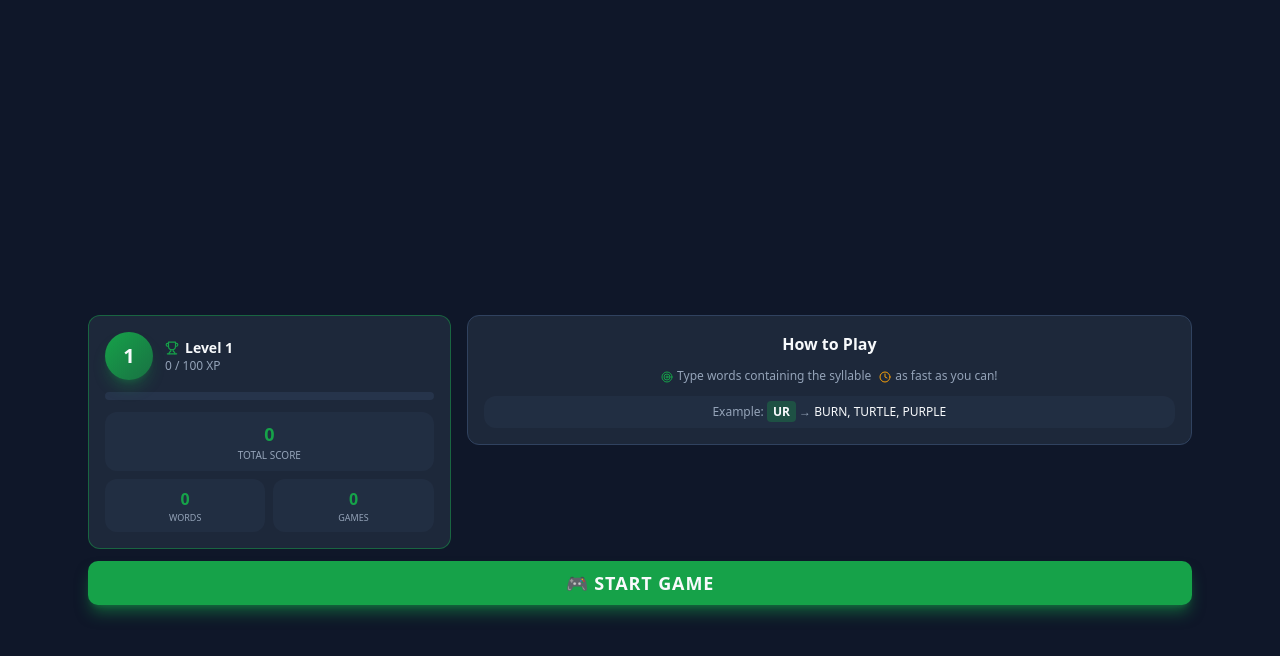
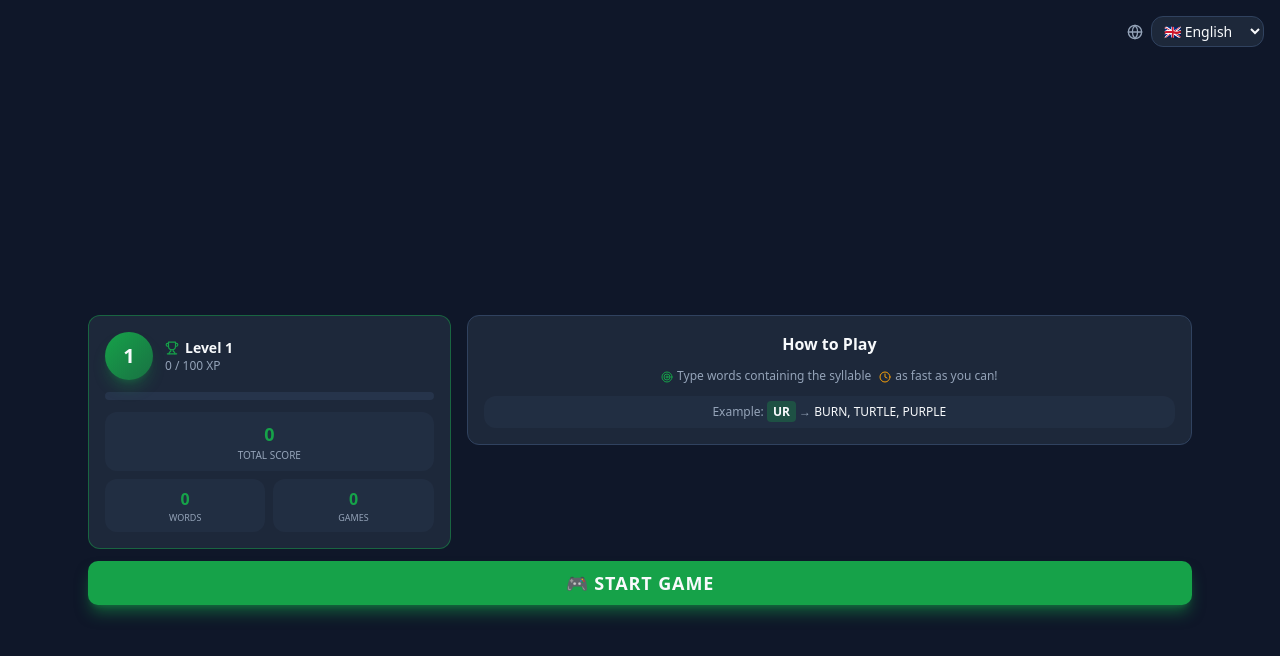
Before and after one commit to RisingPixel/syllable-scramble, a React (Vite) app: page / in a window 1280 px wide. Shown: the top 656 px of the page. Built offline with nearby package versions, Linux system fonts and the light colour scheme.

Commit message:
Add LanguageSelector to Welcome screen

```diff
--- a/src/components/Welcome.tsx
+++ b/src/components/Welcome.tsx
@@ -1,6 +1,7 @@
 import { Button } from "@/components/ui/button";
 import { Clock, Target, Trophy, Zap } from "lucide-react";
 import { PlayerProgress } from "@/utils/playerProgress";
+import { LanguageSelector } from "@/components/LanguageSelector";
 
 interface WelcomeProps {
   onStart: () => void;
@@ -12,7 +13,12 @@ const Welcome = ({ onStart, challengeSyllable, playerProgress }: WelcomeProps) =
   const xpPercentage = (playerProgress.experiencePoints / playerProgress.experienceToNextLevel) * 100;
 
   return (
-    <div className="min-h-screen flex flex-col items-center justify-start sm:justify-center p-4 sm:p-6 py-6 bg-background">
+    <div className="min-h-screen flex flex-col items-center justify-start sm:justify-center p-4 sm:p-6 py-6 bg-background relative">
+      {/* Language Selector - Fixed Top Right */}
+      <div className="fixed top-4 right-4 z-50">
+        <LanguageSelector />
+      </div>
+
       {/* Portrait Layout */}
       <div className="w-full max-w-2xl flex flex-col gap-2.5 sm:gap-3 my-auto landscape:hidden">
         {/* Header */}
```
